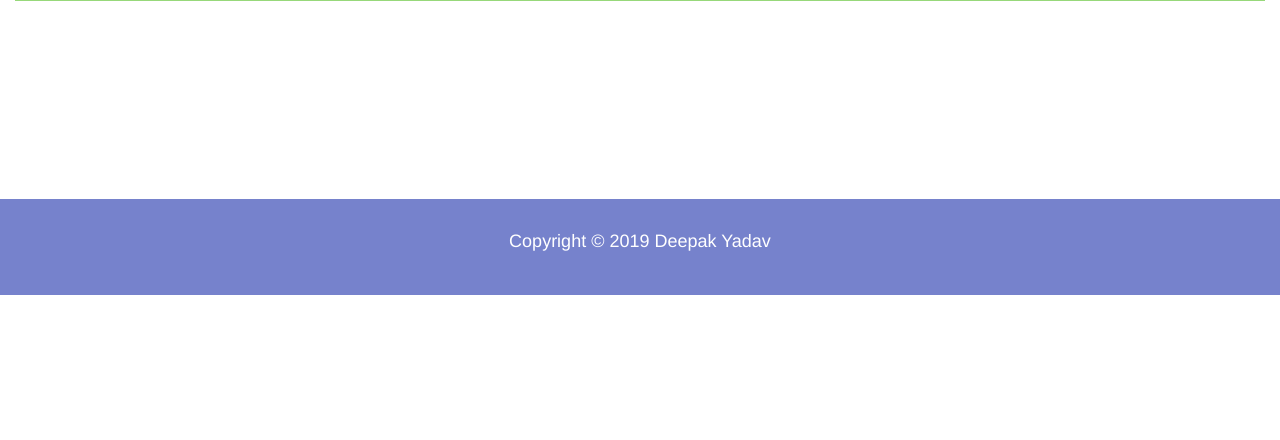
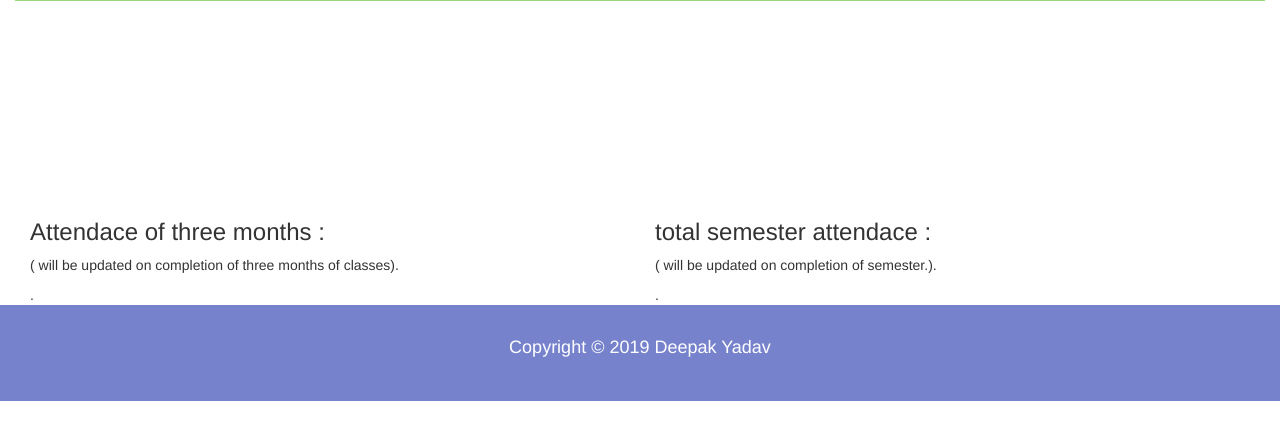
Before and after one commit to csedeepakyadav/Employee-or-Student-Attendance-Management-System-in-PHP-and-MYSQL, a PHP site: page /viewattendanceuser.php in a window 1280 px wide. Shown: the part 273-713 px from the top of the page. Run offline with PHP 8.4, Linux system fonts and the light colour scheme.

Commit message:
Update viewattendanceuser.php

```diff
--- a/viewattendanceuser.php
+++ b/viewattendanceuser.php
@@ -12,7 +12,7 @@
   <form class="form-inline" action="" method="post">
     <div class="form-group">
       <label for="email">EID:</label>
-      <input type="text" class="form-control" name="id" placeholder="Enter EID" required>
+      <input type="text" class="form-control" name="eid" placeholder="Enter EID" required>
     </div>
     <button type="submit" class="btn btn-default">Submit</button>
   </form>
@@ -24,7 +24,7 @@
 
 <?php
 
- if(isset($_POST['id'])) {
+ if(isset($_POST['eid'])) {
 
 //make connection
 $con = mysqli_connect('localhost','root','','attendance');
@@ -38,9 +38,9 @@ $con = mysqli_connect('localhost','root','','attendance');
 
  ?>
  <?php
-             $Eid = $_POST['id'];
+             $Eid = $_POST['eid'];
 	          $con = mysqli_connect('localhost','root','','attendance');
-              $result = mysqli_query($con,"SELECT * FROM `attendance_taken` WHERE id='$Eid'");
+              $result = mysqli_query($con,"SELECT * FROM `attendance_taken` WHERE eid='$Eid'");
 			  $row = mysqli_fetch_array($result);
 			  $total = $row[0];
 			  $today = strval($total);
@@ -78,9 +78,9 @@ $con = mysqli_connect('localhost','root','','attendance');
 
  <?php
 //select database
-$Eid = $_POST['id'];
+$Eid = $_POST['eid'];
 
-$sql="SELECT * FROM `attendance_taken` WHERE id='$Eid' ORDER BY id ASC";
+$sql="SELECT * FROM `attendance_taken` WHERE eid='$Eid' ORDER BY id ASC";
 
 $record = mysqli_query($con,$sql);
 
@@ -104,10 +104,22 @@ while($post=mysqli_fetch_assoc($record)) {
     </table>
 	</div>
 
+
+
   <?php } ?>
 
  <?php } ?>
 
+ <div class="container-fluid">
+	  <div class="col-sm-6">
+	    <h3>Attendace of three months :</h3><p>( will be updated on completion of three months of classes).</p>.
+	  </div>
+
+	  <div class="col-sm-6">
+	    <h3>total semester attendace :</h3><p>( will be updated on completion of semester.).</p>.
+	  </div>
+	</div>
+
 
 
 <?php include("footer.php"); ?>
```
